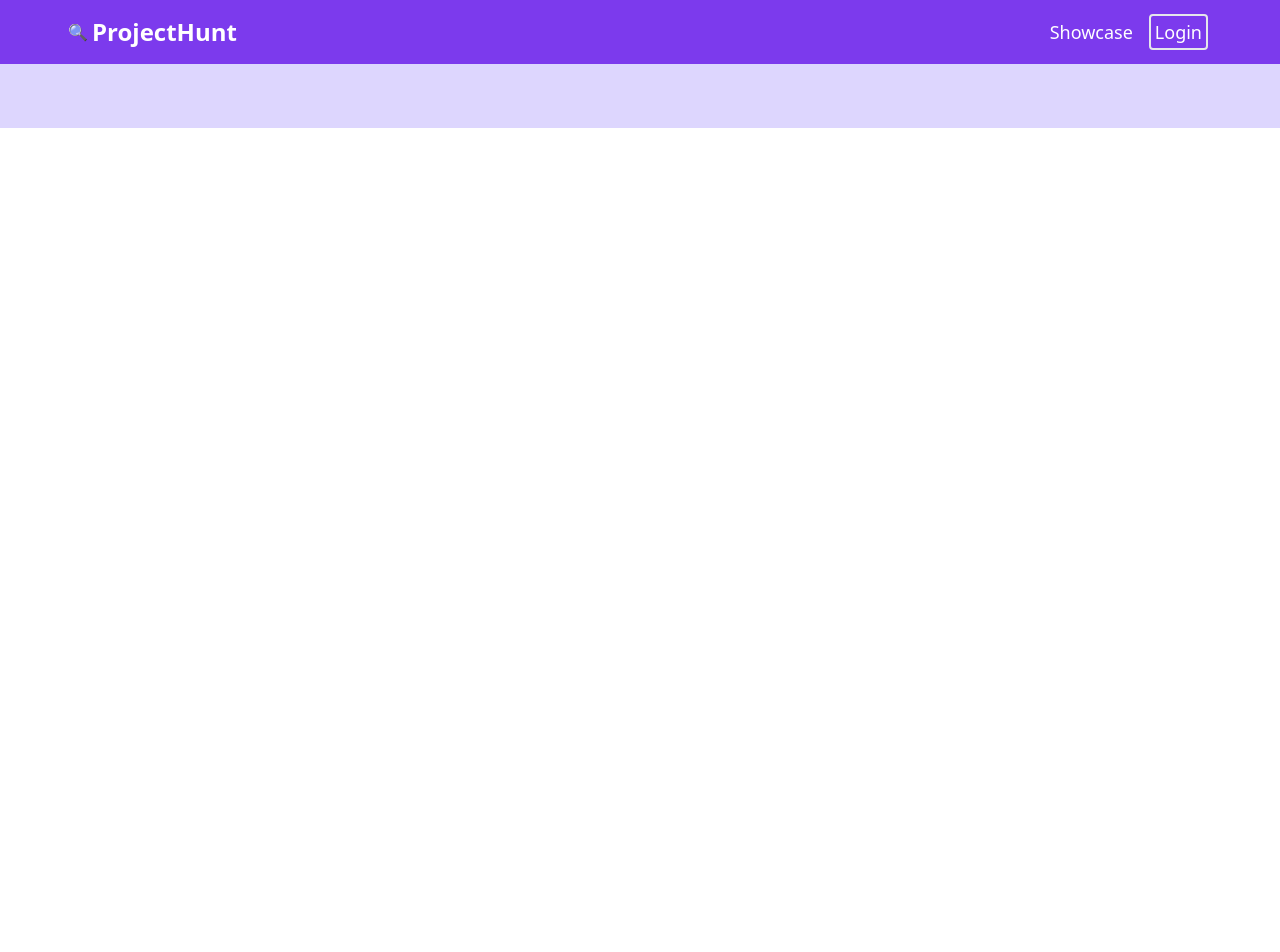
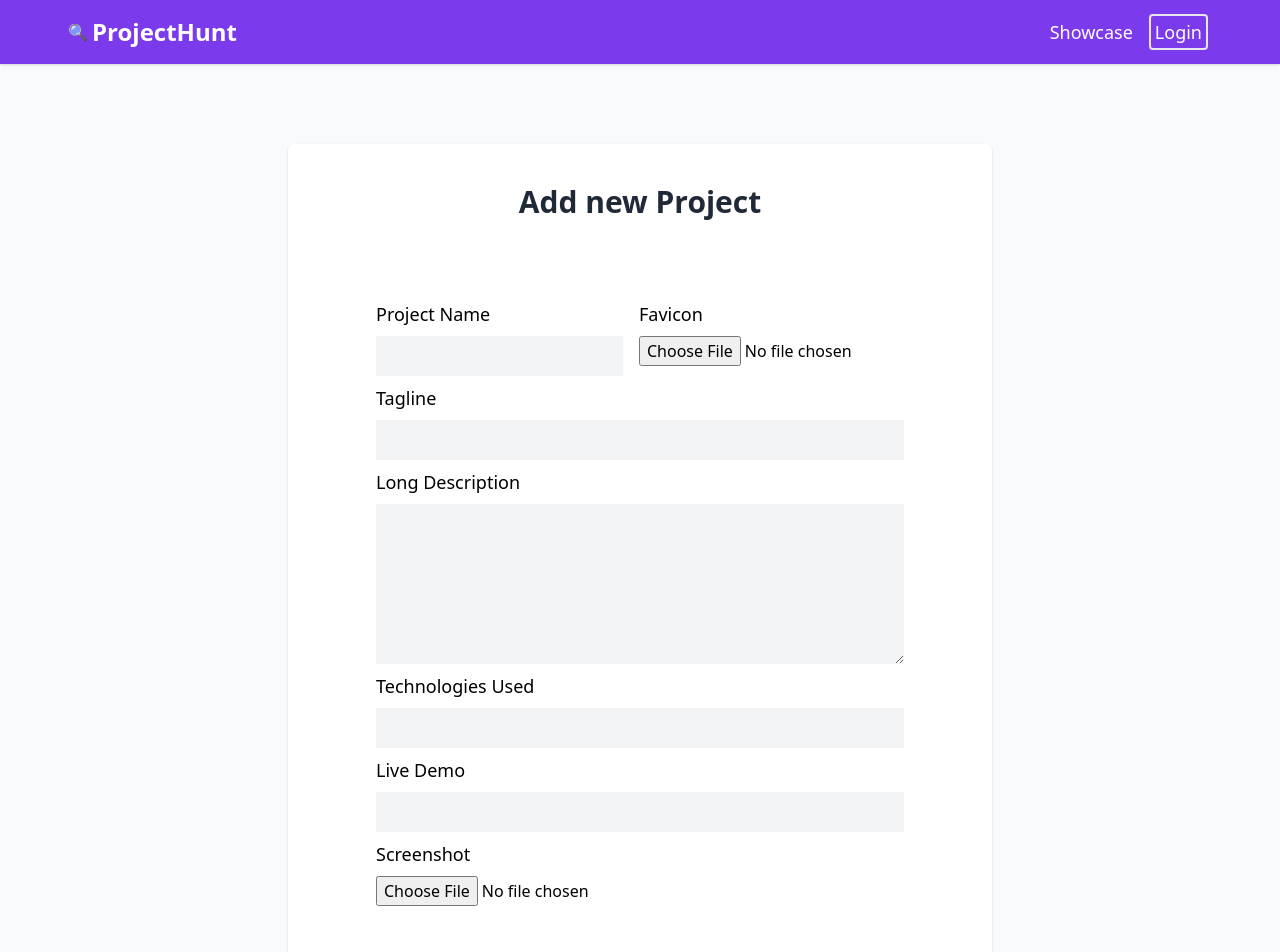
Before and after one commit to frontbenchHQ/project-hunt, a React (Create React App) app: page /addnewproject in a window 1280 px wide. Shown: the top 952 px of the page. Before the commit the page ends 800 px from the top, so only its background shows below. Built offline with nearby package versions, Linux system fonts and the light colour scheme.

Commit message:
feat: add ui for create project and login

```diff
--- a/src/App.js
+++ b/src/App.js
@@ -6,6 +6,7 @@ import HomePage from 'pages/HomePage';
 import ProjectShowcase from 'pages/ProjectShowcase';
 import Login from 'pages/Login';
 import ProjectDetails from './components/ProjectDetails';
+import AddNewProject from './components/AddNewProject';
 
 function App() {
   return (
@@ -15,6 +16,8 @@ function App() {
         <Route exact path="/" component={HomePage} />
         <Route exact path="/showcase" component={ProjectShowcase} />
         <Route exact path="/login" component={Login} />
+        <Route exact path="/addnewproject" component={AddNewProject} />
+
         <Route exact path="/projectdetails" >
           <ProjectDetails />
         </Route>
--- /dev/null
+++ b/src/components/AddNewProject.js
@@ -0,0 +1,52 @@
+import React from "react";
+
+const AddNewProject = () => {
+    return (
+        <div className="md:px-20 p-10 bg-white md:mx-72 md:mt-20 shadow rounded-md ">
+            <h1 className="md:text-3xl text-2xl text-center mb-20  text-gray-800 font-semibold">Add new Project</h1>
+            <form>
+                <div className="flex flex-col md:flex-row">
+                    <div>
+                        <label className="text-lg ml-2">Project Name</label>
+                        <input type="text" className="bg-gray-100 p-2 m-2 focus:outline-none" />
+                    </div>
+                    <div>
+                        <label className="text-lg ml-2">Favicon</label>
+                        <input type="file" className="m-2" />
+                    </div>
+                </div>
+
+                <div className="flex flex-col">
+                    <label className="text-lg ml-2">Tagline</label>
+                    <input type="text" className="bg-gray-100 p-2 m-2 focus:outline-none" />
+                </div>
+
+                <div className="flex flex-col">
+                    <label className="text-lg ml-2">Long Description</label>
+                    <textarea type="text" className="bg-gray-100 h-40 p-2 m-2 focus:outline-none" />
+                </div>
+
+                <div className="flex flex-col">
+                    <label className="text-lg ml-2">Technologies Used</label>
+                    <input type="text" className="bg-gray-100 p-2 m-2 focus:outline-none" />
+                </div>
+
+                <div className="flex flex-col">
+                    <label className="text-lg ml-2">Live Demo</label>
+                    <input type="text" className="bg-gray-100 p-2 m-2 focus:outline-none" />
+                </div>
+
+                <div className="flex flex-col">
+                    <label className="text-lg ml-2">Screenshot</label>
+                    <input type="file" className="m-2" />
+                </div>
+                <button className="bg-blue-500 text-white mt-10 text-center flex mx-auto py-2 px-4 rounded text-lg">
+                    Submit
+                    </button>
+            </form>
+
+        </div>
+    );
+}
+
+export default AddNewProject;
--- a/src/pages/Login.js
+++ b/src/pages/Login.js
@@ -1,9 +1,24 @@
-import React from 'react';
+import React from "react";
 
 const Login = () => {
     return (
-        <div className="m-20 text-center">
-            <h2>Login or sign up now</h2>
+        <div className="m-20 bg-white mx-auto md:w-1/3 p-10 shadow-md rounded-md">
+            <h2 className="text-2xl font-semibold text-blue-500 text-center">Login</h2>
+
+            <form>
+                <div className="flex flex-col">
+                    <label className="text-lg ml-2">Username</label>
+                    <input type="text" className="bg-gray-100 p-2 m-2 focus:outline-none" />
+                </div>
+                <div className="flex flex-col">
+                    <label className="text-lg ml-2">Password</label>
+                    <input type="password" className="bg-gray-100 p-2 m-2 focus:outline-none" />
+                </div>
+                <button className="text-lg bg-blue-500 text-white py-2 px-4 rounded w-34 mx-auto flex m-2">
+                    Log in
+                </button>
+            </form>
+
         </div>
     );
 }
```
